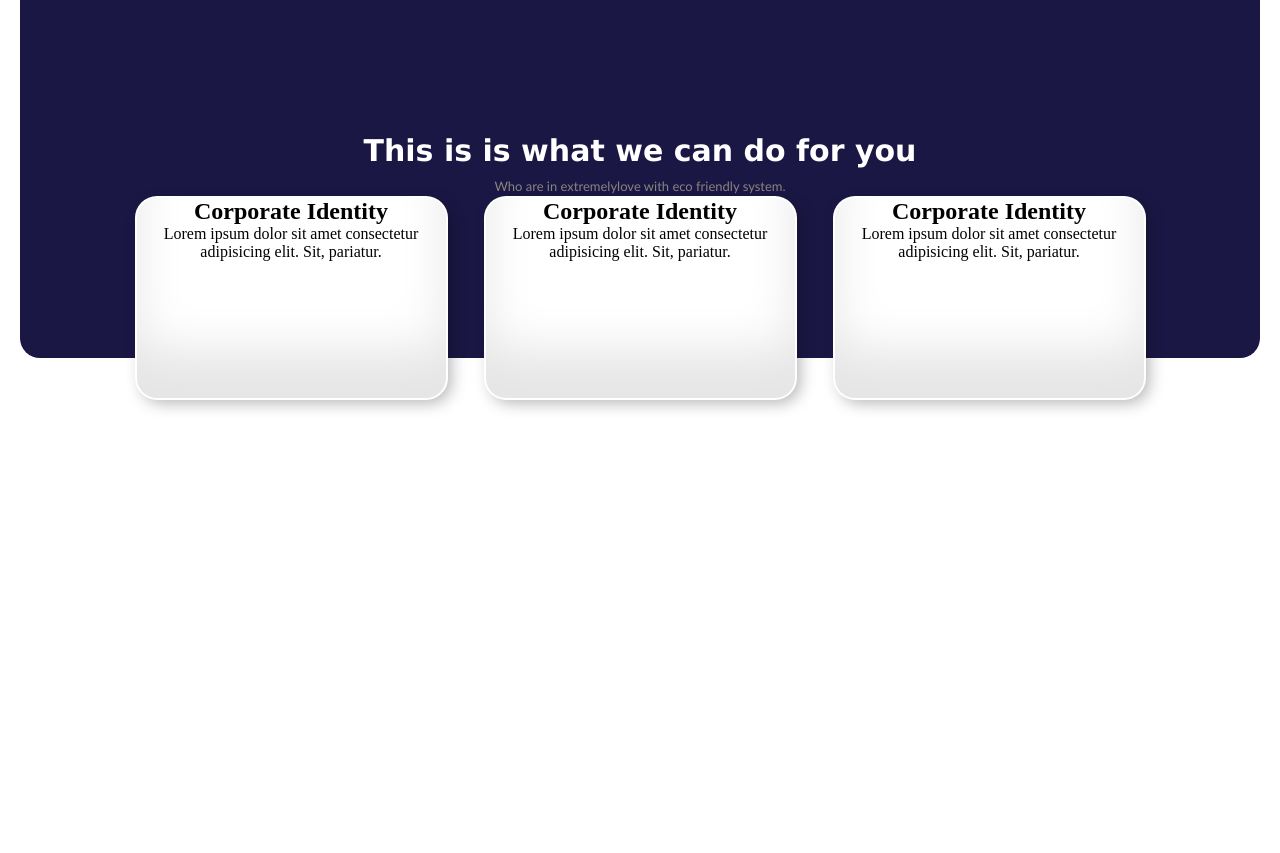
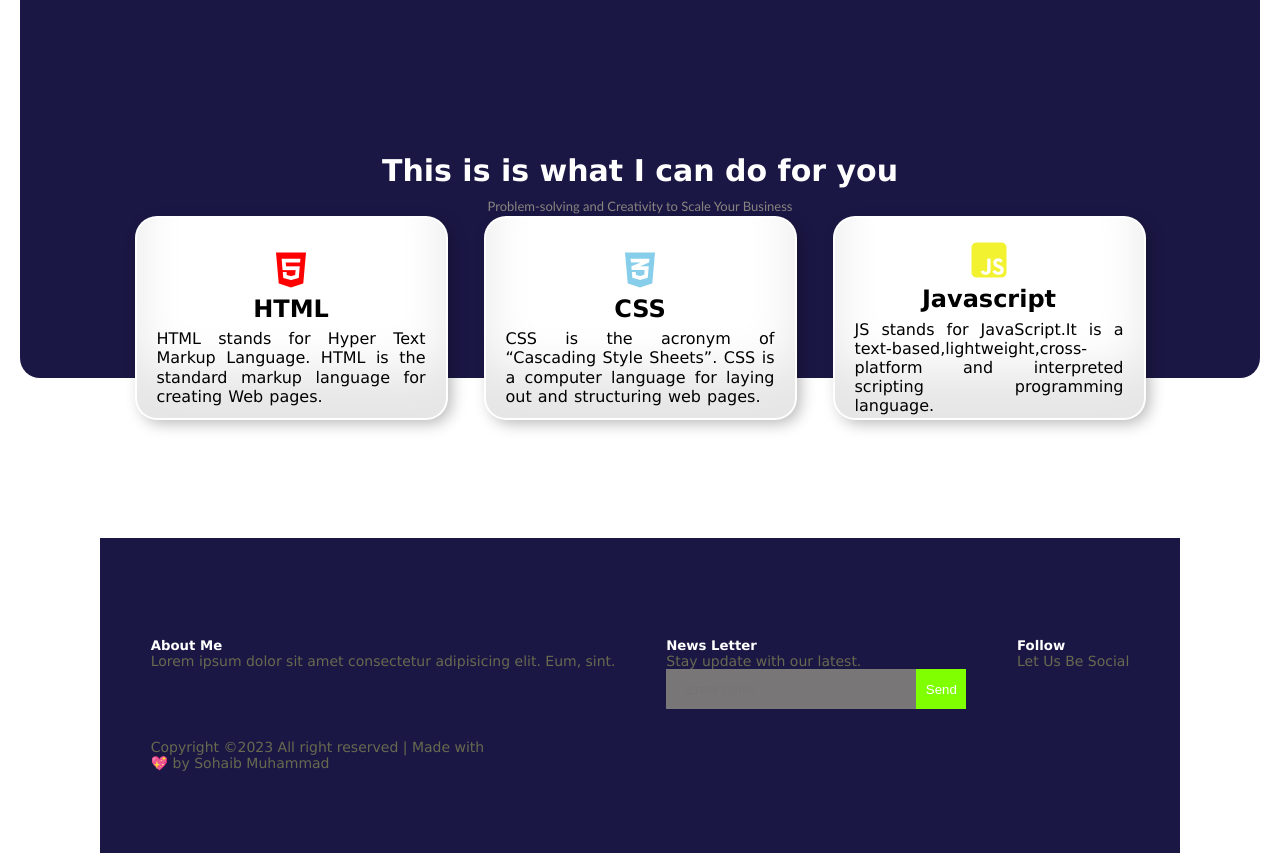
Before and after one commit to sohaibm1/profile, a plain HTML site: page index.html in a window 1280 px wide. Shown: the part 1947-2800 px from the top of the page. Before the commit the page ends 2365 px from the top, so only its background shows below. Drawn offline with Linux system fonts and the light colour scheme.

Commit message:
Add files via upload

```diff
--- a/index.html
+++ b/index.html
@@ -3,6 +3,9 @@
 <head>
     <meta charset="UTF-8">
     <meta name="viewport" content="width=device-width, initial-scale=1.0">
+    <script src="https://kit.fontawesome.com/1fa97f5c9d.js" crossorigin="anonymous"></script>
+    <!-- <link rel="stylesheet" href="https://cdn.jsdelivr.net/npm/bootstrap@4.4.1/dist/css/bootstrap.min.css" integrity="sha384-Vkoo8x4CGsO3+Hhxv8T/Q5PaXtkKtu6ug5TOeNV6gBiFeWPGFN9MuhOf23Q9Ifjh" crossorigin="anonymous"> -->
+    <link rel="stylesheet" href="https://cdnjs.cloudflare.com/ajax/libs/font-awesome/4.7.0/css/font-awesome.min.css">
     <link rel="stylesheet" href="style.css">
     <title>Document</title>
 </head>
@@ -12,11 +15,11 @@
             <header>
                 <nav id="navbar">
                     <ul>
-                        <li>Home</li>
-                        <li>Services</li>
-                        <li>Contact</li>
-                        <li>About</li>
-                        <li>About</li>
+                        <li><a href=""> Home</a></li>
+                        <li><a href="#services">Services</a> </li>
+                        <li> <a href="#footer
+                            ">Contact</a></li>
+                        <li><a href="#portfolio">Portfolio</a></li>
                     </ul>
                 </nav>
             </header>
@@ -25,15 +28,17 @@
             <div id="main-content">
                 <h5>now you can watch the talent</h5>
                 <h1>let's explore ideas!</h1>
-                <button>explore now</button>
+                <button> <a href="#portfolio" class="down">go down<i class="fa fa-angle-double-down fa-xs fa-beat" aria-hidden="true"></i></a></button>
+
             </div>
+
         </section>
         <section>
 <!-- portfolio -->
              <div id="portfolio">
                 <div class="heading">
-                     <h1>This is what we can do for you</h1>
-                     <p>Who are in extremely love with eco friendly system..</p>
+                     <h1>This is what I can do for you</h1>
+                     <p>Problem-solving and Creativity to Scale Your Business</p>
                  </div>
                 <div id="nav">
                     <ul>
@@ -41,7 +46,6 @@
                         <li>Html</li>
                         <li>Css</li>
                         <li>Javascript</li>
-                        <li>React<li>
                     </ul>
               </div>
 <!-- Cards -->
@@ -59,27 +63,52 @@
         <section>
             <div id="services">
                 <div class="serv">
-                    <h1 class="heading1">This is is what we can do for you</h1>
-                   <p>Who are in extremelylove with eco friendly system.</p>
+                    <h1 class="heading1">This is is what I can do for you</h1>
+                   <p>Problem-solving and Creativity to Scale Your Business</p>
                 </div>
             </div>
 <!-- cards 2 -->
                 <div class="cards2">
                     <div class="card-1">
-                        <h2>Corporate Identity</h2>
-                        <p>Lorem ipsum dolor sit amet consectetur adipisicing elit. Sit, pariatur.</p>
+                        <i class="fa-brands fa-html5" style="color: red;"></i>
+                        <h2>HTML</h2>
+                        <p>HTML stands for Hyper Text Markup Language. HTML is the standard markup language for creating Web pages.</p>
                     </div>
                     <div class="card-2">
-                        <h2>Corporate Identity</h2>
-                        <p>Lorem ipsum dolor sit amet consectetur adipisicing elit. Sit, pariatur.</p>
+                        <i class="fa-brands fa-css3-alt" style="color: skyblue;"></i>
+                        <h2>CSS</h2>
+                        <p>CSS is the acronym of “Cascading Style Sheets”. CSS is a computer language for laying out and structuring web pages.</p>
                     </div>
                     <div class="card-3">
-                        <h2>Corporate Identity</h2>
-                        <p>Lorem ipsum dolor sit amet consectetur adipisicing elit. Sit, pariatur.</p>
+                        <i class="fa-brands fa-square-js" style="color: rgb(242, 242, 49);"></i>
+                        <h2>Javascript</h2>
+                        <p>JS stands for JavaScript.It is a text-based,lightweight,cross-platform and interpreted scripting programming language.</p>
                     </div>
                 </div>
 
         </section>
+        <!-- Footer -->
+        <section>
+            <div id="footer">
+                <div class="about">
+                    <h5>About Me </h5>
+                    <p>Lorem ipsum dolor sit amet consectetur adipisicing elit. Eum, sint.
+                    </p>
+
+                <p class="copyright">Copyright ©2023 All right reserved | Made with <br> 💖 by Sohaib Muhammad</p>
+                </div>
+                <div class="newsletter">
+                    <h5>News Letter</h5>
+                    <p>Stay update with our latest.</p>
+                    <input type="email" placeholder="Enter Email">
+                    <button class="send">Send</button>
+                </div>
+                <div class="follow">
+                    <h5>Follow</h5>
+                    <p>Let Us Be Social</p>
+                </div>
+            </div>
+        </section>
     </main>
 </body>
 </html>
--- a/style.css
+++ b/style.css
@@ -14,6 +14,7 @@
     font-family:  Arial, sans-serif;
     list-style-type: none;
     display: flex;
+    flex-direction: row;
     padding: 20px 20px;
     margin: 60px;
     justify-content: end;
@@ -23,6 +24,29 @@
 #navbar ul li{
     padding: 20px;
     cursor: pointer;
+}
+
+#navbar ul li a{
+    text-decoration: none;
+    color: white;
+}
+
+.down{
+    text-decoration: none;
+    color: white;
+}
+/* responsive navbar */
+@media only screen and (max-width: 680px){
+    #navbar>ul{
+        display: flex;
+        /* align-items: center; */
+        flex-direction: column;
+        justify-content: right;
+        align-items: end;
+
+        /* flex-direction: row-reverse; */
+        /* color: #1B1745; */
+    }
 }
 
 /* Main content */
@@ -63,13 +87,14 @@ font-size: 60px;
 #main-content>button{
     margin-top: 10px;
     color: white;
-    /* padding: 10px; */
+    padding-bottom:50px;
     width: 190px;
     height: 35px;
     border-radius: 100px;
     text-transform: uppercase;
     background-color: rgb(80, 237, 80);
     border: 0px;
+    cursor: pointer;
 
 }
 
@@ -91,17 +116,19 @@ font-size: 60px;
 }
 
 /* nav ul li */
-#nav ul{
+#nav>ul{
     display: flex;
     justify-content: center;
     list-style-type: none;
 }
-#nav ul>li{
-    margin: 20px auto;
+#nav>ul>li{
+    margin: 30px;
+    text-align: center;
+    cursor: pointer;
     /* padding: 20px 20px 20px 20px; */
     font-family: 'Trebuchet MS', 'Lucida Sans Unicode', 'Lucida Grande', 'Lucida Sans', Arial, sans-serif;
 }
-#nav ul>li:hover{
+#nav>ul>li:hover{
     border-bottom: 2px solid;
 }
 
@@ -185,30 +212,40 @@ font-size: 60px;
   justify-content: center;
   align-items: center;
   flex-wrap: wrap;
-  text-align: center;
   margin-top: -200px;
 }
+i {
+    font-size: 40px;
+    margin-top: 20px ;
+}
 
- @media only screen and (max-width: 1280px) {
-    .cards2{
-        /* margin-top:0px; */
-        /* min-width: 400px; */
-
-    }
-    }
-.card-1{
-    /* display: flex; */
+.card-1,.card-2,.card-3{
+    display: flex;
+    flex-direction: column;
+    justify-content: center;
+    align-items: center;
     width: 309px;
     height: 200px;
     background-color: white;
+    text-align: justify;
+    padding: 20px;
+    line-height: 1.2rem;
     color: black;
     margin: 20px;
     border-radius: 20px;
     box-shadow: inset 0 -3em 3em rgba(0, 0, 0, 0.1), 0 0 0 2px rgb(255, 255, 255),
     0.3em 0.3em 1em rgba(0, 0, 0, 0.3);
+    font-family: 'Lucida Sans', 'Lucida Sans Regular', 'Lucida Grande', 'Lucida Sans Unicode', Geneva, Verdana, sans-serif;
+}
+.card-1>h2,.card-2>h2,.card-3>h2{
+    margin-top: 10px;
 }
 
-.card-2{
+.card-1>p,.card-2>p,.card-3>p{
+    margin-top: 10px;
+    word-spacing: 1px;
+}
+/* .card-2{
     width: 309px;
     height: 200px;
     background-color: white;
@@ -229,4 +266,64 @@ font-size: 60px;
     box-shadow: inset 0 -3em 3em rgba(0, 0, 0, 0.1), 0 0 0 2px rgb(255, 255, 255),
     0.3em 0.3em 1em rgba(0, 0, 0, 0.3);
 
+}  */
+/* Footer */
+#footer{
+    display: flex;
+    justify-content: space-evenly;
+    background-color: #1B1745;
+    height: 400px;
+    margin: 100px;
+    font-family: Verdana, Geneva, Tahoma, sans-serif ;
 }
+
+.about{
+    color: white;
+    margin-top:100px;
+}
+
+.about>.copyright{
+    margin-top: 70px;
+}
+.newsletter{
+    color: white;
+    margin-top:100px;
+}
+.follow{
+    color: white;
+    margin-top:100px;
+}
+.about>p,.newsletter>p,.follow>p{
+    font-size: 14px;
+    color: #68694F;
+}
+
+.newsletter>input{
+    background-color: rgb(120, 118, 118);
+    color: white;
+    padding: 20px;
+    border: none;
+    width: 250px;
+    height: 40px;
+}
+
+.newsletter>.send{
+    width: 50px;
+    height: 40px;
+    background-color: chartreuse;
+    border: none;
+    margin-left: -5px;
+    color: white;
+}
+
+@media only screen and (max-width: 780px) {
+    #footer{
+        /* background-color: #68694F; */
+        display: flex;
+        flex-direction: column;
+        height: 100vh;
+        padding: 20px;
+        margin: 50px;
+
+    }
+    }
```
